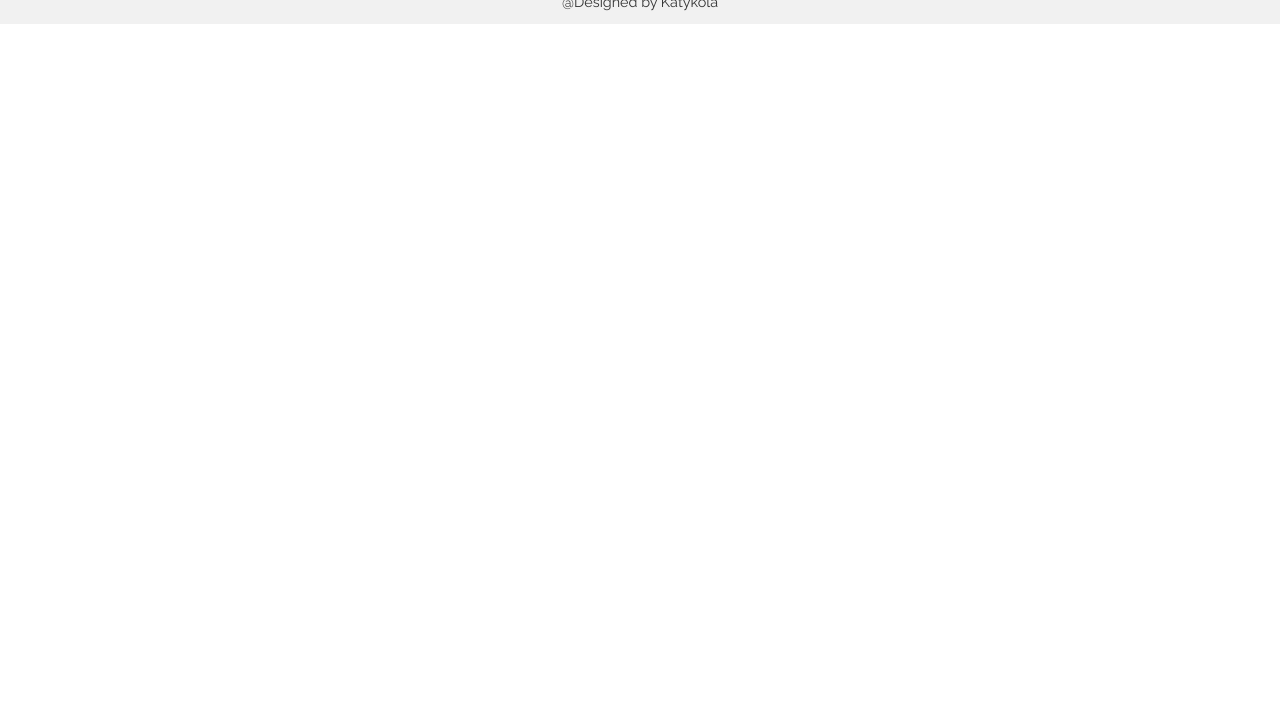
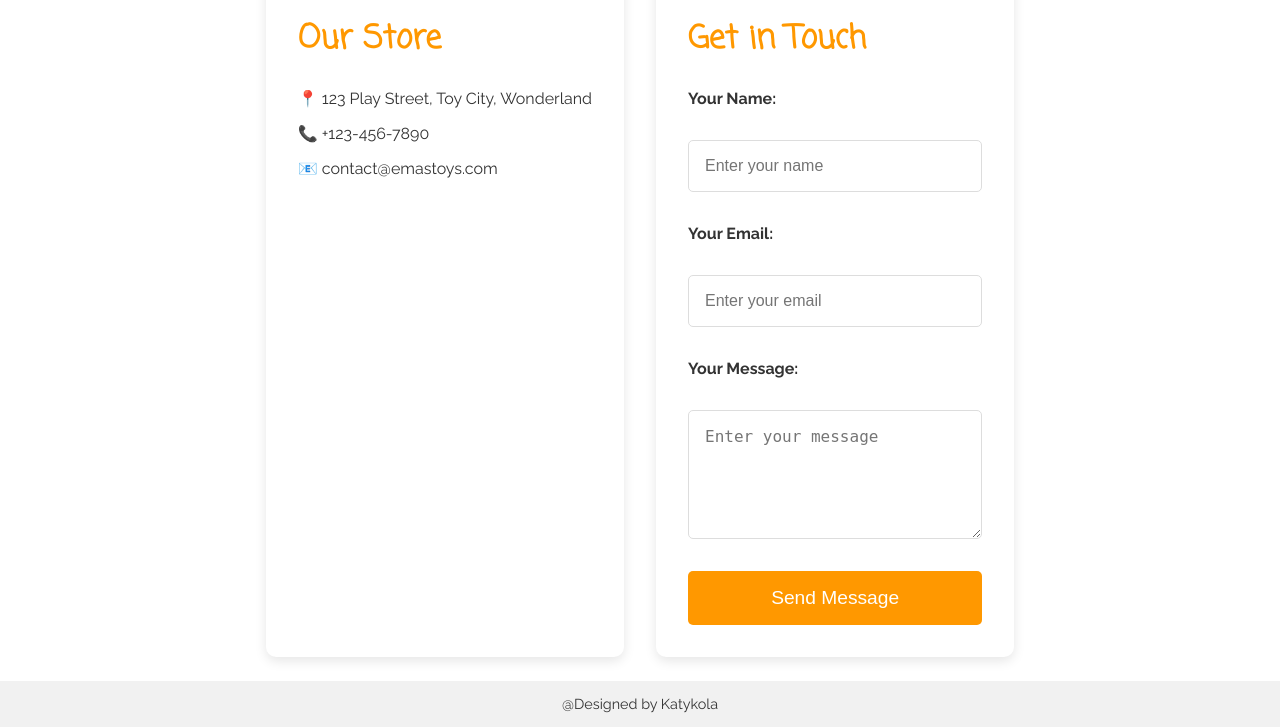
Before and after one commit to katykola/emas-toy-store, a Node server app: page /contacts in a window 1280 px wide. Shown: the part 808-1535 px from the top of the page. Before the commit the page ends 832 px from the top, so only its background shows below. Run offline with Node 20, Linux system fonts and the light colour scheme; some libraries are stand-ins or nearby versions.

Commit message:
Added onsale page and contact page updated

```diff
--- a/app.js
+++ b/app.js
@@ -112,6 +112,30 @@ app.post('/products', async (req, res) => { // Set the route for creating a new
     try {
         await product.save(); // Save the new product to the database
         res.redirect(`/products/${product._id}`); // Redirect to the product detail page
+    } catch (err) {
+        console.error(err);
+        res.status(500).send('Internal Server Error');
+    }
+});
+
+// List all products on sale
+app.get('/products/on-sale', async (req, res) => {
+    try {
+        const categories = await Product.getUniqueCategories(); // Get unique categories from the database
+        const tagsAll = await Product.getTagsEnum(); // Get all tags
+
+        const productsOnSale = await Product.find({ onSale: true }); // Fetch products on sale
+
+        const categoriesByMainCategory = await Product.aggregate([
+            {
+                $group: {
+                    _id: "$mainCategory", // Group by mainCategory
+                    categories: { $addToSet: "$category" } // Collect unique categories
+                }
+            }
+        ]);
+
+        res.render('products/onSale', { products: productsOnSale, categories, tagsAll, categoriesByMainCategory }); // Render the products/on-sale.ejs file with the products data
     } catch (err) {
         console.error(err);
         res.status(500).send('Internal Server Error');
--- a/public/css/styles.css
+++ b/public/css/styles.css
@@ -424,72 +424,73 @@ body{
 .contact-container {
     max-width: 1200px;
     margin: 0 auto;
-    display: flex;
-    flex-direction: row;
-    justify-content: space-between;
-    align-items: flex-start;
-    gap: 30px;
-    padding: 20px;
+    display: grid;
+    grid-template-areas:
+        "photo photo"
+        "storeinfo form";
+    grid-template-columns: 1fr 1fr; /* Defines two equal columns */
+    gap: 2rem;
+    padding: 1.5rem;
 }
 
-.contact-div{
-    display: flex;
-    flex-direction: column;
-    flex: 1;
+.contact-image{
+    grid-area: photo;
+    grid-column: 1 / span 2; /* Ensure it spans two columns */
 }
 
-/* Store Information */
-.store-info {
-    flex: 3;
-    background-color: #fff;
-    padding: 30px;
-    border-radius: 10px;
-    box-shadow: 0 4px 12px rgba(0, 0, 0, 0.1);
-    text-align: center;
+.contact-store{
+    grid-area: storeinfo;
 }
 
-.store-info h2 {
+.contact-form{
+    grid-area: form;
+}
+
+.contact-container img{
+    width: 100%;
+    object-fit: cover;
+}
+
+.contact-container h2 {
     color: #ff9800;
     font-size: 2rem;
-    margin-bottom: 20px;
+    margin-bottom: 1.5rem;
+    font-family: "Coming Soon", cursive;
 }
 
-.store-info p {
-    font-size: 1.2rem;
+.contact-container p {
+    font-size: 1rem;
     color: #333;
-    margin-bottom: 10px;
+    margin-bottom: 1rem;
 }
 
-/* Contact Form */
-.contact-form {
-    flex: 1;
+.contact-div {
     background-color: #fff;
-    padding: 30px;
+    padding: 2rem;
     border-radius: 10px;
     box-shadow: 0 4px 12px rgba(0, 0, 0, 0.1);
 }
 
-.contact-form h2 {
-    color: #ff9800;
-    font-size: 2rem;
-    margin-bottom: 20px;
-    text-align: center;
+
+/* Contact Form */
+
+
+.contact-form form {
+    grid-area: form;
+    display: flex;
+    flex-direction: column;
+    gap: 2rem;
 }
 
-form {
-    display: flex;
-    flex-direction: column;
-    gap: 20px;
-}
-
-label {
+.contact-form label {
     font-size: 1rem;
     font-weight: bold;
     color: #333;
 }
 
-input, textarea {
-    padding: 15px;
+.contact-form input,
+.contact-form textarea {
+    padding: 1rem;
     font-size: 1rem;
     border: 1px solid #ddd;
     border-radius: 5px;
@@ -497,13 +498,14 @@ input, textarea {
     box-sizing: border-box;
 }
 
-input:focus, textarea:focus {
+.contact-form input:focus,
+.contact-form textarea:focus {
     border-color: #ff9800;
     outline: none;
 }
 
-button {
-    padding: 15px;
+.contact-form button {
+    padding: 1rem;
     background-color: #ff9800;
     color: white;
     font-size: 1.2rem;
@@ -513,21 +515,21 @@ button {
     transition: background-color 0.3s ease;
 }
 
-button:hover {
+.contact-form button:hover {
     background-color: #e68900;
 }
 
-/* Responsive Design */
 @media (max-width: 768px) {
     .contact-container {
+        display: flex;
         flex-direction: column;
-        gap: 20px;
     }
-
     h1 {
         font-size: 2.5rem;
     }
 }
+
+/* Footer */
 
 footer {
     margin-top: auto; /* Push the footer to the bottom */
--- a/views/contacts.ejs
+++ b/views/contacts.ejs
@@ -1,20 +1,20 @@
 <%- include('./partials/header') %>
+
+
 
 <div class="contact-container">
 
+    <img class="contact-image" src="https://images.unsplash.com/photo-1528698827591-e19ccd7bc23d?q=80&w=2076&auto=format&fit=crop&ixlib=rb-4.0.3&ixid=M3wxMjA3fDB8MHxwaG90by1wYWdlfHx8fGVufDB8fHx8fA%3D%3D" alt="">
 
     <!-- Store Information -->
-    <div class="contact-div">
-        <div class="store-info">
+        <div class="contact-div contact-store">
             <h2>Our Store</h2>
             <p>📍 123 Play Street, Toy City, Wonderland</p>
-            <p>📞 Phone: +123-456-7890</p>
-            <p>📧 Email: contact@emastoys.com</p>
+            <p>📞 +123-456-7890</p>
+            <p>📧 contact@emastoys.com</p>
         </div>
-        <img style="width: 200px" src="https://images.unsplash.com/photo-1528698827591-e19ccd7bc23d?q=80&w=2076&auto=format&fit=crop&ixlib=rb-4.0.3&ixid=M3wxMjA3fDB8MHxwaG90by1wYWdlfHx8fGVufDB8fHx8fA%3D%3D" alt="">
-    </div>
         <!-- Contact Form -->
-        <div class="contact-form">
+        <div class="contact-div contact-form">
             <h2>Get in Touch</h2>
             <form action="/submit-form" method="POST">
                 <label for="name">Your Name:</label>
--- a/views/partials/header.ejs
+++ b/views/partials/header.ejs
@@ -41,7 +41,7 @@
                 <a href="/products/maincategory/clothes">Clothes</a>
             </li>
             <li class="nav-item">
-                <a href="/products/maincategory/clothes">Sale</a>
+                <a href="/products/on-sale">Sale</a>
             </li>
             <li class="nav-item">
                 <a href="/contacts">Contacts</a>
```
Also changed, not shown: views/products/onSale.ejs (added, +13 -0 lines).
